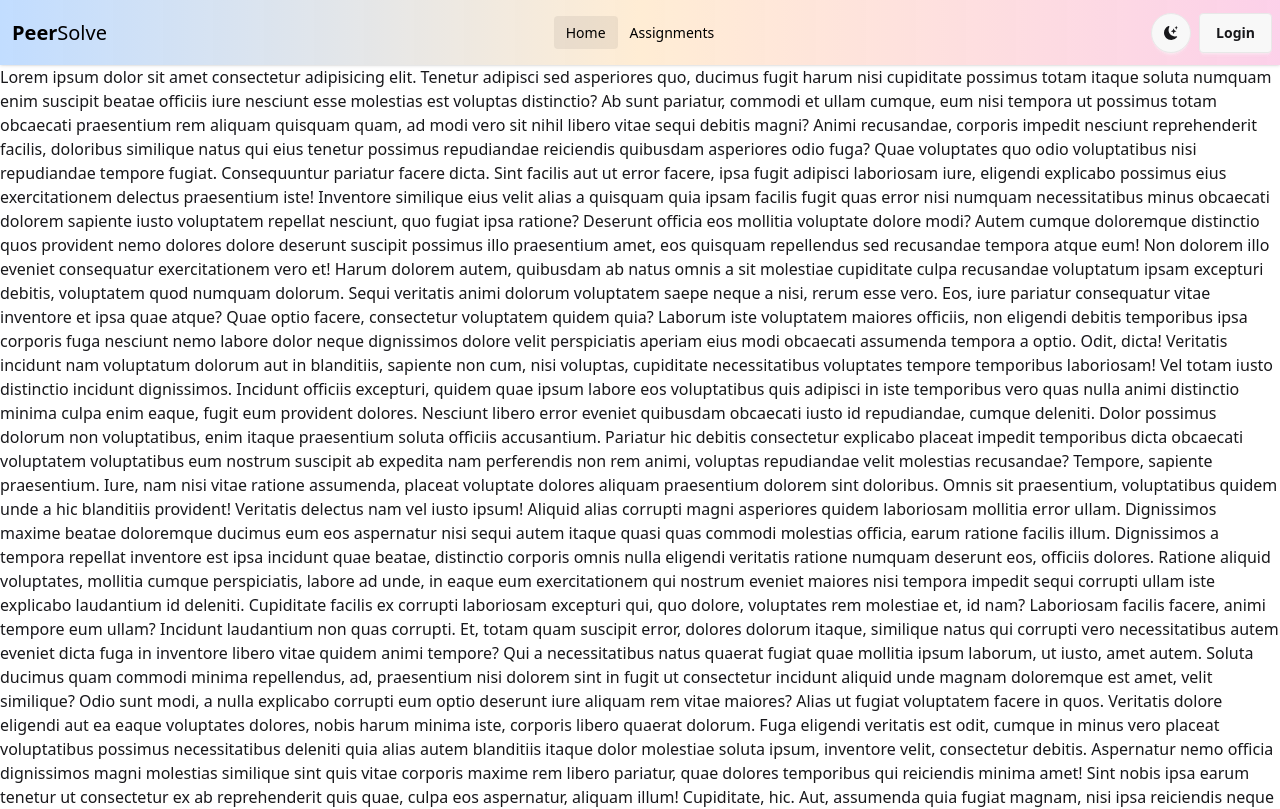
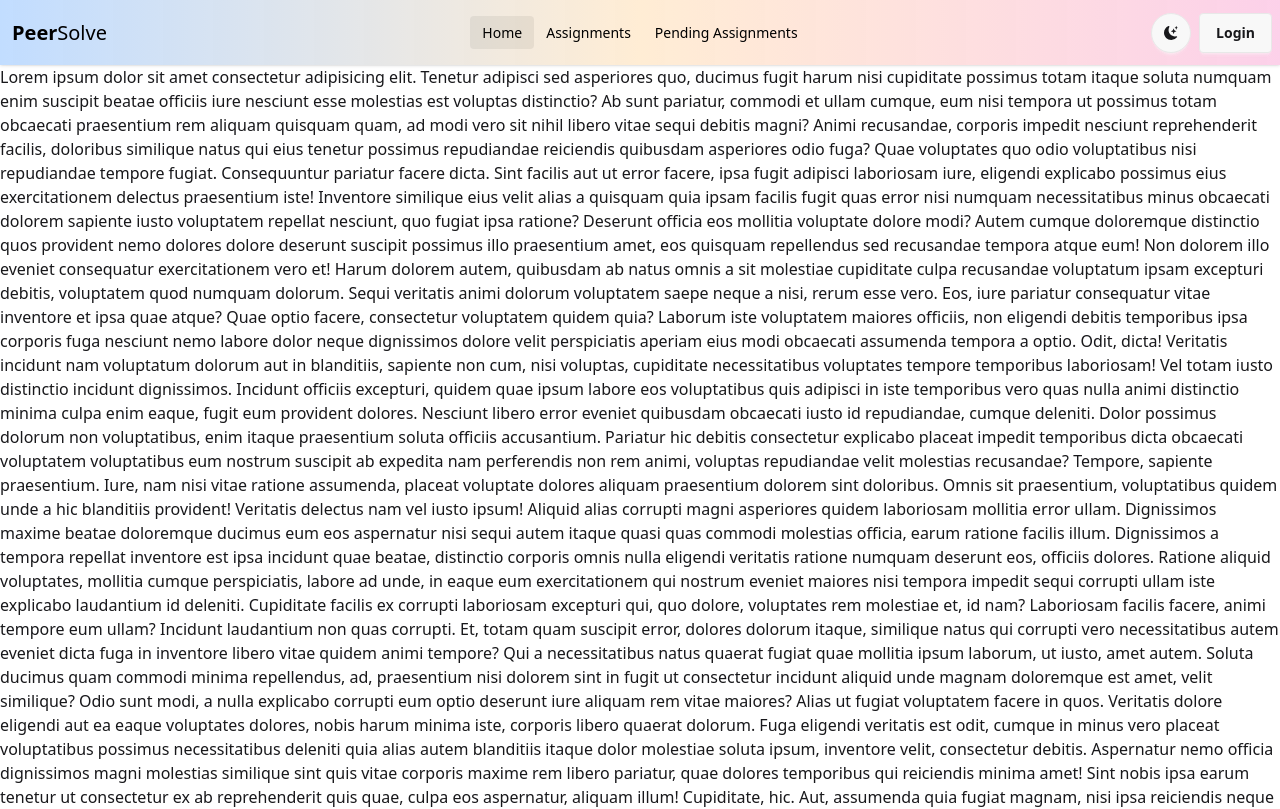
Before and after one commit to toimurhasan/peersolve-client, a React (Vite) app: page / in a window 1280 px wide. Shown: the top 809 px of the page. Built offline with nearby package versions, Linux system fonts and the light colour scheme; no server answers.

Commit message:
added pending assignment page as private route

```diff
--- a/src/components/Navbar.jsx
+++ b/src/components/Navbar.jsx
@@ -36,6 +36,9 @@ const Navbar = () => {
       </li>
       <li>
         <NavLink to={"/assignments"}>Assignments</NavLink>
+      </li>
+      <li>
+        <NavLink to={"/pending-assignments"}>Pending Assignments</NavLink>
       </li>
     </>
   );
--- /dev/null
+++ b/src/pages/PendingAssignment.jsx
@@ -0,0 +1,11 @@
+import React from "react";
+
+const PendingAssignment = () => {
+  return (
+    <div>
+      <p>pending assignments</p>
+    </div>
+  );
+};
+
+export default PendingAssignment;
--- a/src/routes/PrivateRoute.jsx
+++ b/src/routes/PrivateRoute.jsx
@@ -1,6 +1,6 @@
 import React, { use } from "react";
-import { AuthContext } from "../contexts/AuthContext";
 import { Navigate, useLocation } from "react-router";
+import AuthContext from "../contexts/AuthContext";
 
 const PrivateRoute = ({ children }) => {
   const location = useLocation();
--- a/src/routes/router.jsx
+++ b/src/routes/router.jsx
@@ -5,6 +5,8 @@ import Home from "../pages/Home";
 import Login from "../pages/Login";
 import Register from "../pages/Register";
 import ForgetPassword from "../pages/ForgetPassword";
+import PrivateRoute from "./PrivateRoute";
+import PendingAssignment from "../pages/PendingAssignment";
 
 const router = createBrowserRouter([
   {
@@ -14,6 +16,14 @@ const router = createBrowserRouter([
       {
         index: true,
         Component: Home,
+      },
+      {
+        path: "/pending-assignments",
+        element: (
+          <PrivateRoute>
+            <PendingAssignment />
+          </PrivateRoute>
+        ),
       },
       {
         path: "/login",
```
